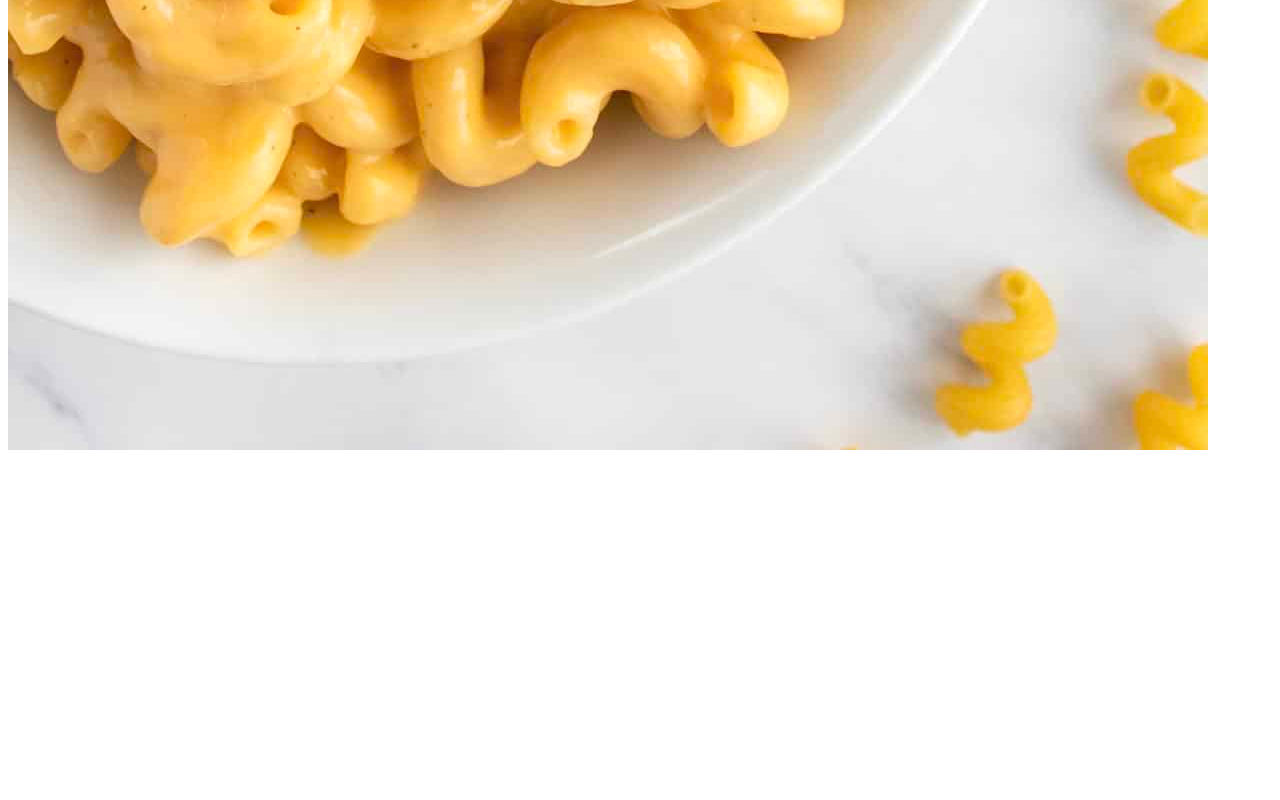
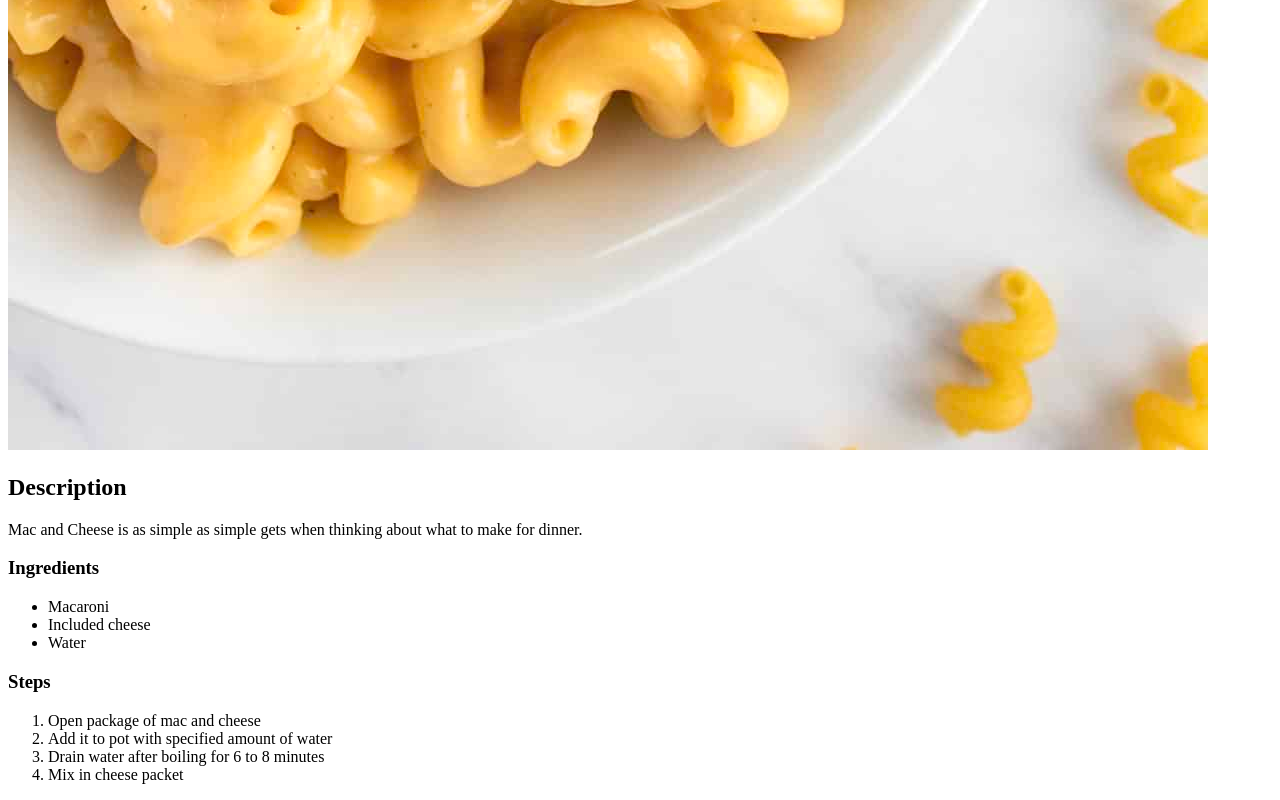
Before and after one commit to tobonk/odin-recipes, a plain HTML site: page recipes/maccheese.html in a window 1280 px wide. Shown: the part 1430-2230 px from the top of the page. Before the commit the page ends 1892 px from the top, so only its background shows below. Drawn offline with Linux system fonts and the light colour scheme.

Commit message:
add headers and content

```diff
--- a/recipes/maccheese.html
+++ b/recipes/maccheese.html
@@ -8,5 +8,21 @@
 <body>
    <h1>Mac and Cheese</h1>
    <img src="../recipes/mnc.jpg" alt="bowl of yellow creamy mac and cheese">
+   <h2>Description</h2>
+    <p>Mac and Cheese is as simple as simple gets when thinking about what to make for dinner.</p>
+    <h3>Ingredients</h3>
+    <ul>
+        <li>Macaroni</li>
+        <li>Included cheese</li>
+        <li>Water</li>
+    </ul>
+    <h3>Steps</h3>
+    <ol>
+        <li>Open package of mac and cheese</li>
+        <li>Add it to pot with specified amount of water</li>
+        <li>Drain water after boiling for 6 to 8 minutes</li>
+        <li>Mix in cheese packet</li>
+    </ol>
+
 </body>
 </html>
```
